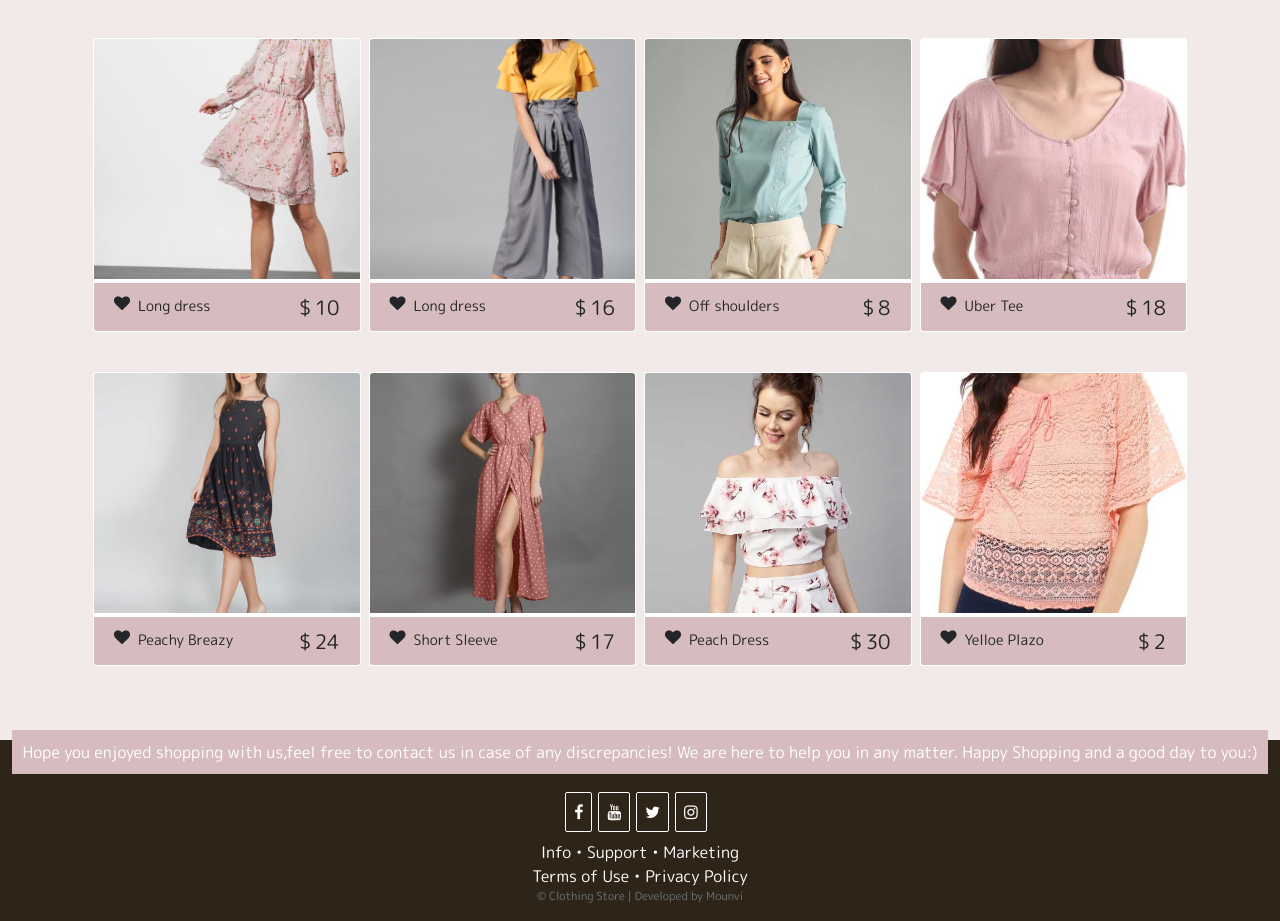
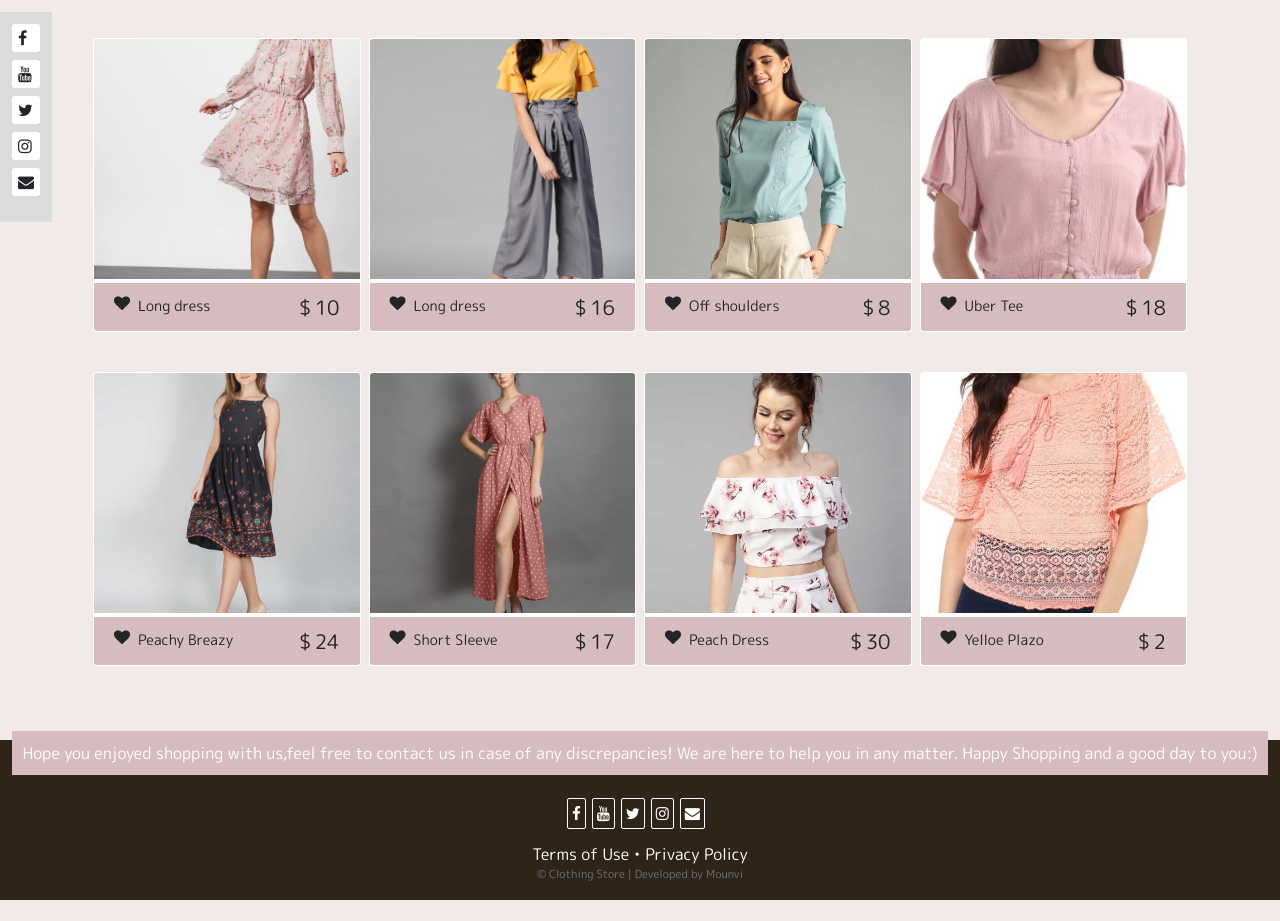
Before and after one commit to mounvip1525/LocalStocks, a React (Create React App) app: page / in a window 1280 px wide. Shown: the part 180-1101 px from the top of the page. After the commit the page ends 1080 px from the top, so only its background shows below. Built offline with nearby package versions, Linux system fonts and the light colour scheme.

Commit message:
side widgets added

```diff
--- a/src/App.css
+++ b/src/App.css
@@ -54,6 +54,24 @@ body{
 }
 .text-footer{
   font-size:0.9rem;
+}
+.side-widgets{
+  position:fixed;
+  top:12rem;
+  left:0;
+  background:#DBDBDB;
+  padding:10px;
+}
+ul{
+  list-style-type:none;
+}
+.side-widgets li{
+  background: white;
+  border-radius: 3px;
+  /* border:1.5px solid white; */
+  padding:2px;
+  margin:2px;
+  margin-bottom:8px;
 }
 /* detail */
 .container2{
@@ -198,10 +216,11 @@ section{
   margin-bottom:0 !important;
 }
 .footer-icons{
-  padding:8px;
+  padding:4px;
   outline:1px solid white;
   color:white;
   border-radius: 1px;
+  font-size:0.95rem;
 }
 .footer-text{
   color:white;
@@ -217,3 +236,7 @@ section{
 .favouritesList{
   min-height:50vh;
 }
+/* modal */
+.price-line{
+  border-bottom:2px solid white;
+}
--- a/src/components/Footer.js
+++ b/src/components/Footer.js
@@ -12,9 +12,9 @@ export default class Footer extends Component {
                     <span className="mr-2 footer-icons"><i className="fa fa-youtube" /></span>
                     <span className="mr-2 footer-icons"><i className="fa fa-twitter" /></span>
                     <span className="mr-2 footer-icons"><i className="fa fa-instagram" /></span>
+                    <span className="mr-2 footer-icons"><i className="fa fa-envelope" /></span>
                 </div>
                 <div className="footer-text mt-3">
-                    <p className="mb-0">Info • Support • Marketing</p>
                     <p className="mt-0 mb-0">Terms of Use • Privacy Policy</p>
                     <p className="mt-0 copyright text-muted">© Clothing Store | Developed by Mounvi</p>
                 </div>
--- a/src/components/Modal.js
+++ b/src/components/Modal.js
@@ -21,8 +21,7 @@ export default class Modal extends Component {
                                     <div id="modal" className="col-8 mx-auto col-md-6 col-lg-4 text-center text-capitalize">
                                         <h3>Item added to cart!</h3>
                                         <img src={img} className="img-fluid" alt="product" />
-                                        <h5 className="text-muted mt-2">price : $ {price} </h5>
-                                        <div className="divider">
+                                        <h5 className="text-muted mt-2 price-line">price : $ {price} </h5>
                                         <Link to="/">
                                             <ButtonContainer3 onClick={()=>{closeModal();}}>
                                                 continue shopping
@@ -33,7 +32,6 @@ export default class Modal extends Component {
                                                 go to cart
                                             </ButtonContainer3>
                                         </Link>
-                                        </div>
                                     </div>
                                 </div>
                             </div>
--- a/src/components/ProductsView.js
+++ b/src/components/ProductsView.js
@@ -16,6 +16,15 @@ export default class ProductsView extends Component {
                         <div className="container">
                             <Title name="our" title="Products" />
                             <div className="row mr-1 ml-1" >
+                                <div className="side-widgets">
+                                    <ul>
+                                        <li><i className="fa fa-facebook p-1" /></li>
+                                        <li><i className="fa fa-youtube p-1" /></li>
+                                        <li><i className="fa fa-twitter p-1" /></li>
+                                        <li><i className="fa fa-instagram p-1" /></li>
+                                        <li><i class="fa fa-envelope p-1"></i></li>
+                                    </ul>
+                                </div>
                                 <ProductConsumer>
                                     {value=>{
                                         // console.log(value)
```
Also changed, not shown: 1 other file (tests, documents, lock files or other folders).
